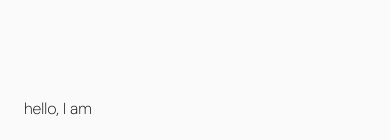
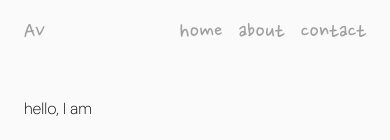
Before and after one commit to aj4iiiii/myportfolio, a Next.js app: page / in a window 390 px wide. Shown: the top 140 px of the page. Built offline with nearby package versions, Linux system fonts and the light colour scheme.

Commit message:
Make header responsive for mobile view

```diff
--- a/src/components/layout/Header.tsx
+++ b/src/components/layout/Header.tsx
@@ -3,9 +3,9 @@ import React from 'react';
 
 const Header = () => {
   return (
-    <div className='w-full font-display bg-[url("/paper.png")] z-50 bg-repeat fixed text-4xl text-[#9F9F9F] items-center hidden  h-20 bg-transparent lg:flex justify-between px-20'>
+    <div className='w-full font-display bg-[url("/paper.png")] z-50 bg-repeat fixed text-2xl sm:text-3xl lg:text-4xl text-[#9F9F9F] items-center h-16 lg:h-20 bg-transparent flex justify-between px-6 sm:px-12 lg:px-20'>
       <div>AV</div>
-      <div className='flex gap-10'>
+      <div className='flex gap-4 sm:gap-10'>
         <Link href='/'>home</Link>
         <Link href='/about'>about</Link>
         <Link href='/contact'>contact</Link>
```
